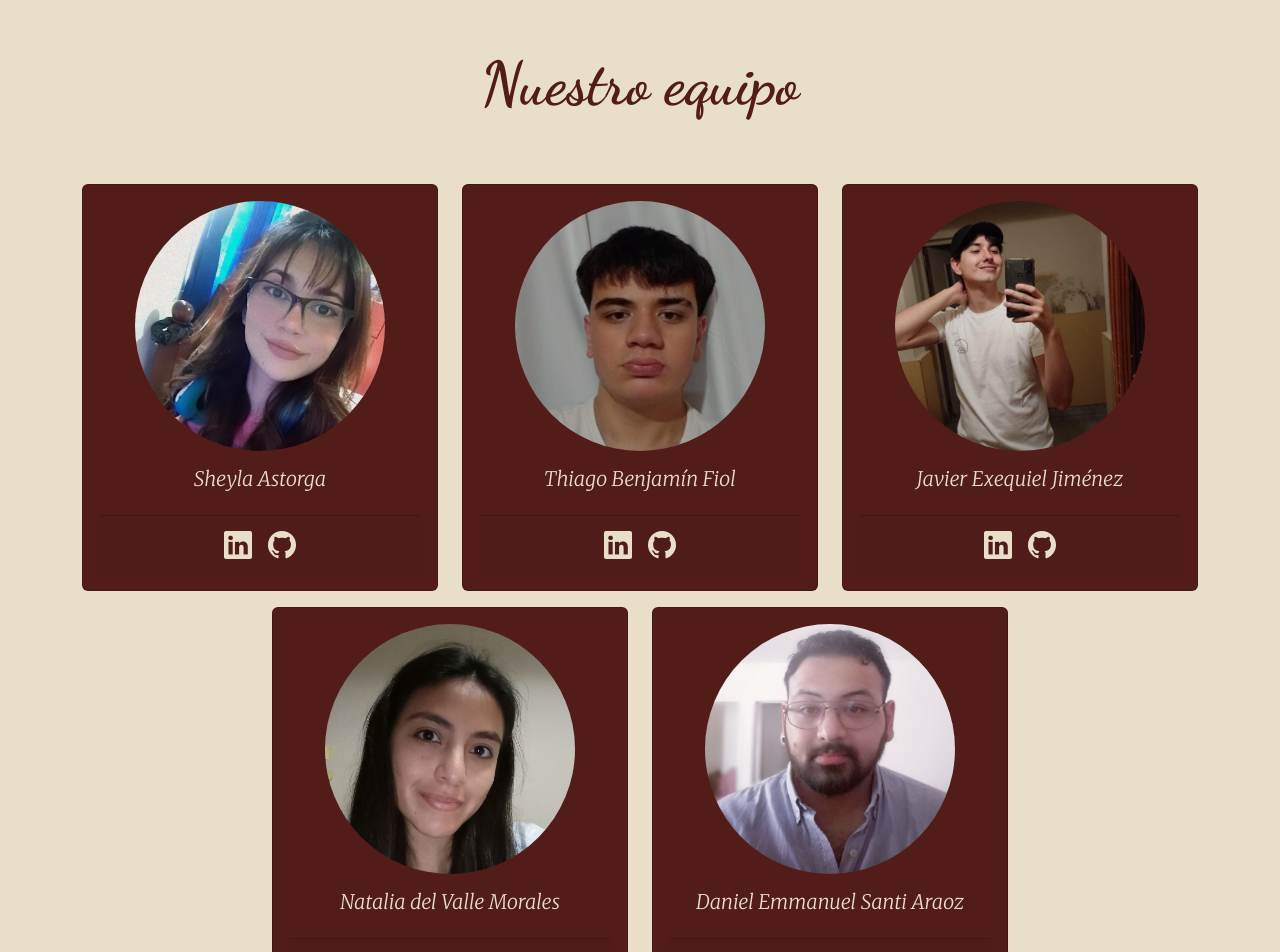
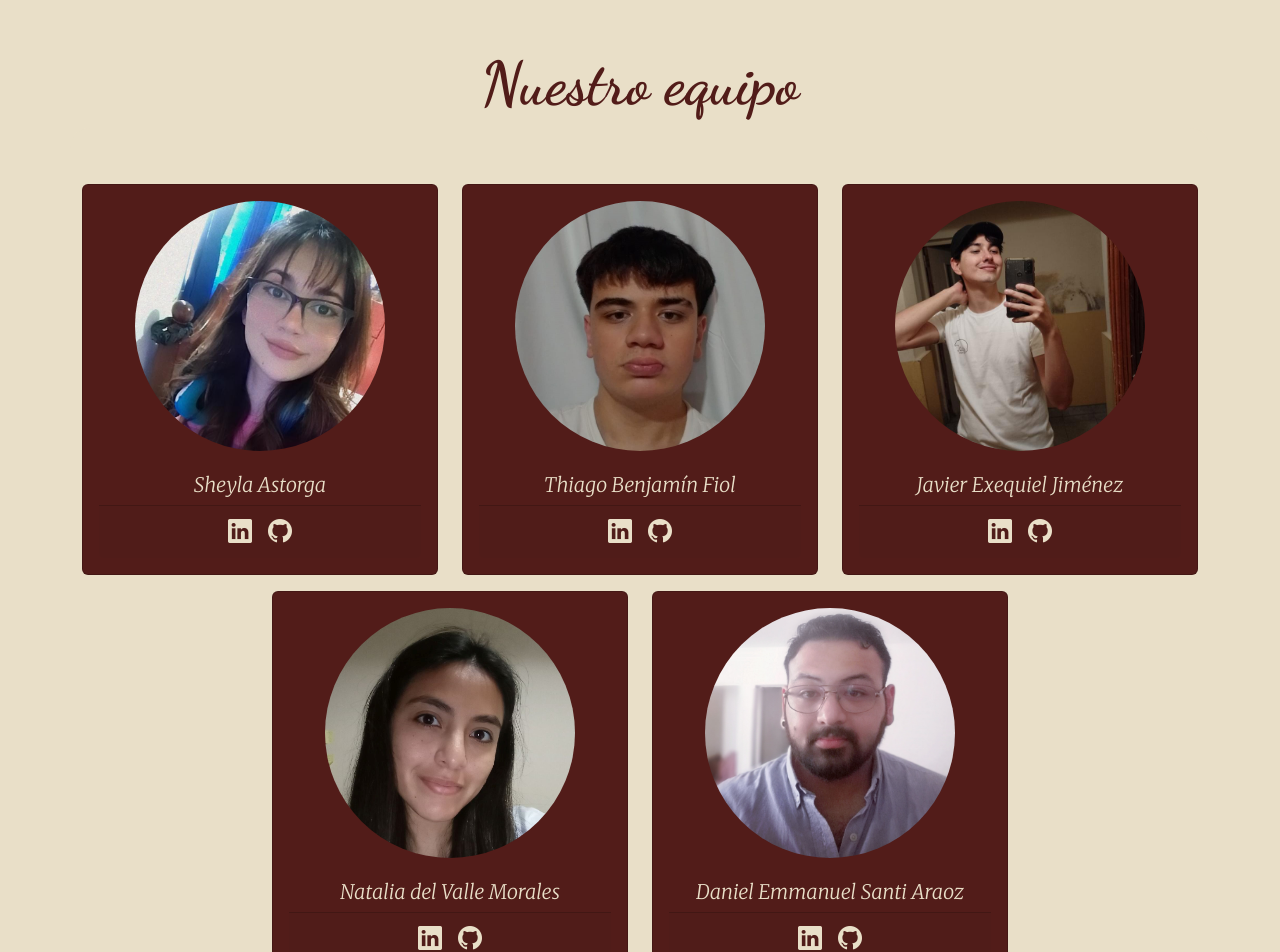
Before and after one commit to SheylaAstorga/RestaurantePF-Frontend, a React (Vite) app: page /acercaDeNosotros in a window 1280 px wide. Shown: the top 952 px of the page. Built offline with nearby package versions, Linux system fonts and the light colour scheme.

Commit message:
se modifico el tamaño de los iconos

```diff
--- a/src/components/pages/AcercaDeNosotros.jsx
+++ b/src/components/pages/AcercaDeNosotros.jsx
@@ -24,17 +24,17 @@ const AcercaDeNostros = () => {
                   roundedCircle
                 />
               </div>
-              <Card.Body>
-                <Card.Title className="letraSubtitulos">
+              <Card.Body className="paddingSubtitulo">
+                <Card.Title className="letraSubtitulos tamanioSubtitulo">
                   Sheyla Astorga
                 </Card.Title>
               </Card.Body>
               <Card.Footer>
                 <Card.Link href="#">
-                  <i className="bi bi-linkedin colorIconoCardAN fs-3"></i>
+                  <i className="bi bi-linkedin colorIconoCardAN fs-4 fs-md-3"></i>
                 </Card.Link>
                 <Card.Link href="https://github.com/SheylaAstorga">
-                  <i className="bi bi-github colorIconoCardAN fs-3"></i>
+                  <i className="bi bi-github colorIconoCardAN fs-4 fs-md-3"></i>
                 </Card.Link>
               </Card.Footer>
             </Card>
@@ -50,17 +50,17 @@ const AcercaDeNostros = () => {
                   roundedCircle
                 />
               </div>
-              <Card.Body>
-                <Card.Title className="letraSubtitulos">
+              <Card.Body className="paddingSubtitulo">
+                <Card.Title className="letraSubtitulos tamanioSubtitulo">
                   Thiago Benjamín Fiol
                 </Card.Title>
               </Card.Body>
               <Card.Footer>
                 <Card.Link href="#">
-                  <i className="bi bi-linkedin colorIconoCardAN fs-3"></i>
+                  <i className="bi bi-linkedin colorIconoCardAN fs-4 fs-md-3"></i>
                 </Card.Link>
                 <Card.Link href="https://github.com/elFiol">
-                  <i className="bi bi-github colorIconoCardAN fs-3"></i>
+                  <i className="bi bi-github colorIconoCardAN fs-4 fs-md-3"></i>
                 </Card.Link>
               </Card.Footer>
             </Card>
@@ -76,17 +76,17 @@ const AcercaDeNostros = () => {
                   roundedCircle
                 />
               </div>
-              <Card.Body>
-                <Card.Title className="letraSubtitulos">
+              <Card.Body className="paddingSubtitulo">
+                <Card.Title className="letraSubtitulos tamanioSubtitulo">
                   Javier Exequiel Jiménez
                 </Card.Title>
               </Card.Body>
               <Card.Footer>
                 <Card.Link href="#">
-                  <i className="bi bi-linkedin colorIconoCardAN fs-3"></i>
+                  <i className="bi bi-linkedin colorIconoCardAN fs-4 fs-md-3"></i>
                 </Card.Link>
                 <Card.Link href="https://github.com/Javier359">
-                  <i className="bi bi-github colorIconoCardAN fs-3"></i>
+                  <i className="bi bi-github colorIconoCardAN fs-4 fs-md-3"></i>
                 </Card.Link>
               </Card.Footer>
             </Card>
@@ -102,17 +102,17 @@ const AcercaDeNostros = () => {
                   roundedCircle
                 />
               </div>
-              <Card.Body>
-                <Card.Title className="letraSubtitulos">
+              <Card.Body className="paddingSubtitulo">
+                <Card.Title className="letraSubtitulos tamanioSubtitulo">
                   Natalia del Valle Morales
                 </Card.Title>
               </Card.Body>
               <Card.Footer>
                 <Card.Link href="#">
-                  <i className="bi bi-linkedin colorIconoCardAN fs-3"></i>
+                  <i className="bi bi-linkedin colorIconoCardAN fs-4 fs-md-3"></i>
                 </Card.Link>
                 <Card.Link href="https://github.com/NatiMorales">
-                  <i className="bi bi-github colorIconoCardAN fs-3"></i>
+                  <i className="bi bi-github colorIconoCardAN fs-4 fs-md-3"></i>
                 </Card.Link>
               </Card.Footer>
             </Card>
@@ -128,17 +128,17 @@ const AcercaDeNostros = () => {
                   roundedCircle
                 />
               </div>
-              <Card.Body>
-                <Card.Title className="letraSubtitulos">
+              <Card.Body className="paddingSubtitulo">
+                <Card.Title className="letraSubtitulos tamanioSubtitulo">
                   Daniel Emmanuel Santi Araoz
                 </Card.Title>
               </Card.Body>
               <Card.Footer>
                 <Card.Link href="#">
-                  <i className="bi bi-linkedin colorIconoCardAN fs-3"></i>
+                  <i className="bi bi-linkedin colorIconoCardAN fs-4 fs-md-3"></i>
                 </Card.Link>
                 <Card.Link href="https://github.com/manusantiaraoz">
-                  <i className="bi bi-github colorIconoCardAN fs-3"></i>
+                  <i className="bi bi-github colorIconoCardAN fs-4 fs-md-3"></i>
                 </Card.Link>
               </Card.Footer>
             </Card>
--- a/src/style/acercaDeNosotros.css
+++ b/src/style/acercaDeNosotros.css
@@ -40,22 +40,85 @@
     font-size: 30px;
 }
 
+.tamanioSubtitulo{
+  font-size: 13px;
+}
+
+.paddingSubtitulo{
+  padding: 15px 0px 0px 0px;
+}
+
 .tamanioImg{
   width: 100%;
-  height: 250px;
+  height: 180px;
 }
 
 .imagenCirculo{
-  width: 250px;
-  height: 250px;
+  width: 180px;
+  height: 180px;
   object-fit: cover;
   object-position: left 0% top 0%;
 
 }
 
+@media (min-width: 360px) and (max-width: 440px) {
+  .tamanioSubtitulo{
+    font-size: 16px;
+  }
+
+  .paddingSubtitulo{
+    padding: 20px 0px 0px 0px;
+  }
+
+  .tamanioImg{
+    height: 250px;
+  }
+
+  .imagenCirculo{
+    width: 250px;
+    height: 250px;
+  }
+}
+
+@media (min-width: 441px) and (max-width: 575px) {
+  .tamanioSubtitulo{
+    font-size: 18px;
+  }
+
+  .paddingSubtitulo{
+    padding: 20px 0px 0px 0px;
+  }
+
+  .tamanioImg{
+    height: 300px;
+  }
+
+  .imagenCirculo{
+    width: 300px;
+    height: 300px;
+  }
+}
+
 @media (min-width: 576px) and (max-width: 767px) {
     .tamanioLetraTituloAN{
         font-size: 40px;
+    }
+
+    .tamanioSubtitulo{
+      font-size: 22px;
+    }
+
+    .paddingSubtitulo{
+      padding: 22px 0px 0px 0px;
+    }
+
+    .tamanioImg{
+      height: 300px;
+    }
+
+    .imagenCirculo{
+      width: 300px;
+      height: 300px;
     }
 }
 
@@ -63,10 +126,53 @@
     .tamanioLetraTituloAN{
         font-size: 50px;
     }
+
+    .tamanioSubtitulo{
+      font-size: 18px;
+    }
+
+    .paddingSubtitulo{
+      padding: 22px 0px 0px 0px;
+    }
+
+    .tamanioImg{
+      height: 250px;
+    }
+
+    .imagenCirculo{
+      width: 250px;
+      height: 250px;
+    }
+}
+
+@media (min-width: 992px) and (max-width: 1199px) {
+  .tamanioSubtitulo{
+    font-size: 16px;
+  }
 }
 
 @media (min-width: 992px) {
     .tamanioLetraTituloAN{
         font-size: 60px;
     }
+
+    .paddingSubtitulo{
+      padding: 22px 0px 0px 0px;
+    }
+
+    .tamanioImg{
+      height: 250px;
+    }
+
+    .imagenCirculo{
+      width: 250px;
+      height: 250px;
+    }
 }
+
+@media (min-width: 1199px) {
+  .tamanioSubtitulo{
+    font-size: 20px;
+  }
+
+}
```
